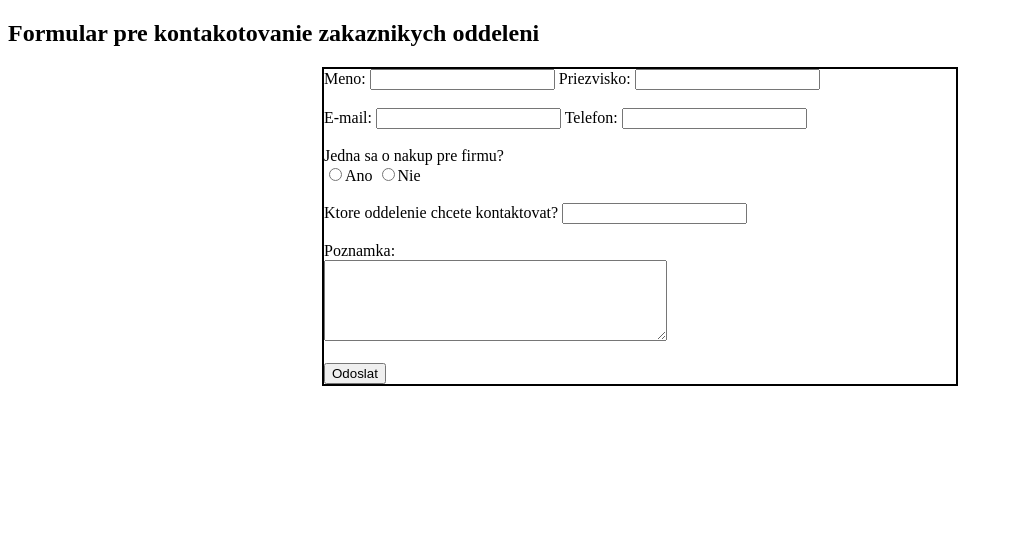
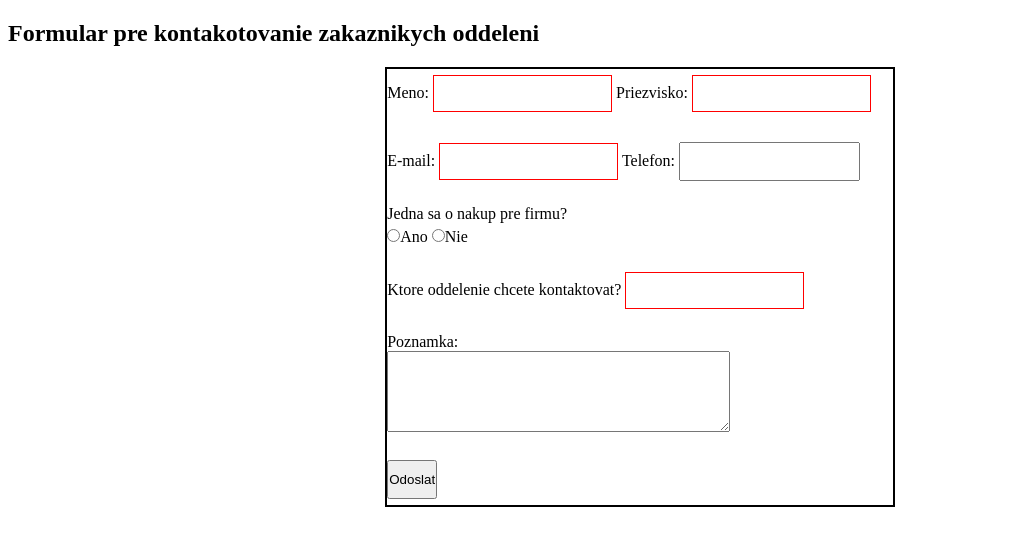
Before and after one commit to BlizmanJakub/blizman-iot, a PHP site: page /form.php in a window 1280 px wide. Shown: the top 546 px of the page, without its empty margins (0-1012 px from the left). Run offline with PHP 8.4, Linux system fonts and the light colour scheme.

Commit message:
update css v5

```diff
--- a/styleForm.css
+++ b/styleForm.css
@@ -1,5 +1,16 @@
 .form{
-    width: 50%;
+    width: 40%;
     border: 2px solid black;
     margin: 0 auto;
 }
+input{
+    margin: 6px 0;
+    padding: 10px 0;
+
+}
+:required{
+    border: 1px solid red;
+}
+input:required:valid{
+    border: 1px solid green;
+}
```
